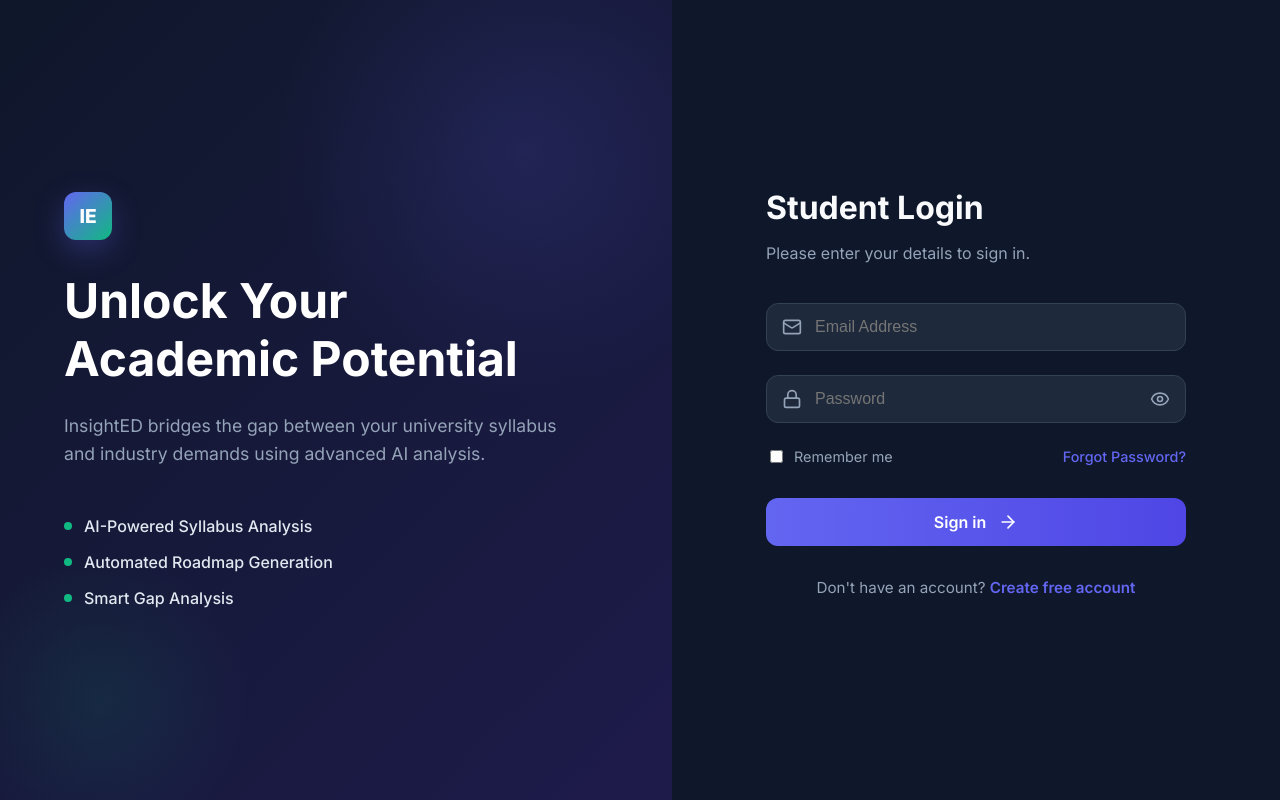
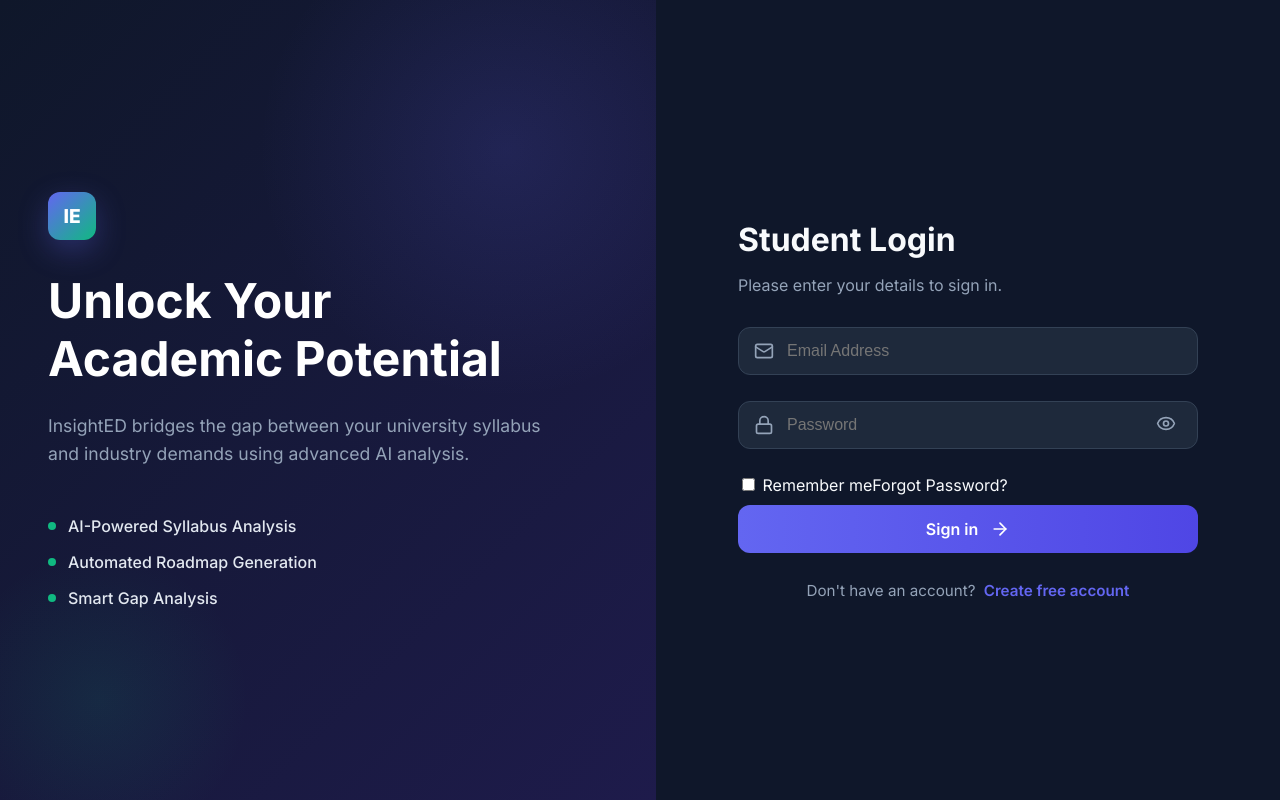
Before and after one commit to rajeevtechie/PBL-1, a React (Vite) app in the folder frontend/: page /login in a window 1280 px wide. Built offline with nearby package versions, Linux system fonts and the light colour scheme.

Commit message:
fixed register page

```diff
--- a/frontend/src/pages/auth/Auth.module.css
+++ b/frontend/src/pages/auth/Auth.module.css
@@ -1,9 +1,9 @@
 .authContainer {
   display: flex;
-  height: 100vh;
+  min-height: 100vh; /* ✅ FIX: allow content to grow */
   width: 100vw;
   background-color: var(--bg-app);
-  overflow: hidden;
+  overflow-y: auto; /* ✅ FIX: enable scroll */
 }
 
 /* LEFT SIDE: Brand */
@@ -14,7 +14,7 @@
   display: flex;
   flex-direction: column;
   justify-content: center;
-  padding: 4rem;
+  padding: 3rem;
   color: white;
   overflow: hidden;
 }
@@ -103,7 +103,7 @@
   border-radius: 50%;
 }
 
-/* RIGHT SIDE: Form */
+/* RIGHT SIDE */
 .formSection {
   flex: 1;
   display: flex;
@@ -111,15 +111,18 @@
   justify-content: center;
   background-color: #0f172a;
   padding: 2rem;
+  padding-top: 3rem;
 }
 
+/* FORM */
 .formWrapper {
   width: 100%;
-  max-width: 420px;
+  max-width: 460px;
+  padding-top: 20px;
 }
 
 .header {
-  margin-bottom: 2.5rem;
+  margin-bottom: 2rem;
 }
 
 .header h2 {
@@ -132,10 +135,10 @@
   color: var(--text-muted);
 }
 
-/* Inputs */
+/* INPUTS */
 .inputGroup {
   position: relative;
-  margin-bottom: 1.5rem;
+  margin-bottom: 1.6rem;
 }
 
 .inputIcon {
@@ -163,7 +166,7 @@
   box-shadow: 0 0 0 2px rgba(99, 102, 241, 0.2);
 }
 
-/* Password toggle */
+/* PASSWORD TOGGLE */
 .passwordToggle {
   position: absolute;
   right: 16px;
@@ -173,41 +176,51 @@
   border: none;
   color: var(--text-muted);
   cursor: pointer;
-  display: flex;
-  align-items: center;
-  justify-content: center;
-  padding: 0;
-  z-index: 5;
-  transition: color 0.2s;
 }
 
 .passwordToggle:hover {
   color: var(--primary);
 }
 
-/* Options */
-.options {
-  display: flex;
-  justify-content: space-between;
-  align-items: center;
-  margin-bottom: 2rem;
-  font-size: 0.9rem;
+/* TERMS */
+.terms {
+  margin-bottom: 1.8rem;
 }
 
-.checkbox {
+.termsLabel {
   display: flex;
   align-items: center;
-  gap: 8px;
+  gap: 10px;
+  font-size: 0.9rem;
   color: var(--text-muted);
   cursor: pointer;
 }
 
-.forgotLink {
+.termsLabel input {
+  width: 16px;
+  height: 16px;
+  accent-color: var(--primary);
+}
+
+.link {
   color: var(--primary);
   font-weight: 500;
 }
 
-/* Button */
+/* ERROR */
+.errorBox {
+  background: rgba(239, 68, 68, 0.1);
+  color: #ef4444;
+  padding: 10px;
+  border-radius: 8px;
+  margin-bottom: 20px;
+  display: flex;
+  align-items: center;
+  gap: 8px;
+  font-size: 0.9rem;
+}
+
+/* BUTTON */
 .submitBtn {
   width: 100%;
   background: linear-gradient(90deg, var(--primary), var(--primary-hover));
@@ -221,6 +234,7 @@
   justify-content: center;
   gap: 12px;
   transition: all 0.2s ease;
+  margin-top: 10px;
 }
 
 .submitBtn:hover {
@@ -231,10 +245,10 @@
   transform: scale(0.98);
 }
 
-/* Footer */
+/* FOOTER */
 .footerText {
   text-align: center;
-  margin-top: 2rem;
+  margin-top: 1.8rem;
   color: var(--text-muted);
   font-size: 0.95rem;
 }
@@ -242,9 +256,10 @@
 .footerText a {
   color: var(--primary);
   font-weight: 600;
+  margin-left: 4px;
 }
 
-/* Mobile */
+/* MOBILE */
 @media (max-width: 900px) {
   .brandSection {
     display: none;
--- a/frontend/src/pages/auth/Register.jsx
+++ b/frontend/src/pages/auth/Register.jsx
@@ -1,6 +1,6 @@
 import React, { useState } from 'react';
 import { useNavigate, Link } from 'react-router-dom';
-import axios from 'axios'; // <--- 1. Import Axios
+import axios from 'axios';
 import {
   User,
   Mail,
@@ -14,7 +14,6 @@
 const Register = () => {
   const navigate = useNavigate();
 
-  // 2. State to hold real user data
   const [formData, setFormData] = useState({
     name: '',
     email: '',
@@ -22,10 +21,11 @@
     confirmPassword: '',
     university: ''
   });
+
+  const [agree, setAgree] = useState(false);
   const [error, setError] = useState('');
   const [loading, setLoading] = useState(false);
 
-  // 3. Update state when user types
   const handleChange = (e) => {
     setFormData({ ...formData, [e.target.name]: e.target.value });
     setError('');
@@ -34,25 +34,25 @@
   const handleRegister = async (e) => {
     e.preventDefault();
 
-    // Basic Validation
     if (formData.password !== formData.confirmPassword) {
       setError("Passwords do not match!");
+      return;
+    }
+
+    if (!agree) {
+      setError("You must agree to Terms & Conditions.");
       return;
     }
 
     setLoading(true);
 
     try {
-      // 4. REAL BACKEND CALL
-      // We send name, email, password to your Node.js server
-      const response = await axios.post('http://localhost:5000/api/auth/register', {
+      await axios.post('http://localhost:5000/api/auth/register', {
         name: formData.name,
         email: formData.email,
         password: formData.password
-        // We don't send confirmPassword or University to DB yet as your backend expects name/email/password
       });
 
-      console.log("Registration Success:", response.data);
       alert("Account created! Please login.");
       navigate('/login');
 
@@ -67,7 +67,7 @@
   return (
     <div className={styles.authContainer}>
 
-      {/* LEFT SIDE: Brand Visuals */}
+      {/* LEFT SIDE */}
       <div className={styles.brandSection}>
         <div className={styles.brandContent}>
           <div className={styles.logoBadge}>IE</div>
@@ -76,17 +76,19 @@
             Create your account to start bridging the gap between your
             university studies and your dream career.
           </p>
+
           <div className={styles.featureList}>
             <div className={styles.feature}><div className={styles.dot}></div> AI Syllabus Parsing</div>
             <div className={styles.feature}><div className={styles.dot}></div> Personalized Study Plans</div>
             <div className={styles.feature}><div className={styles.dot}></div> Industry Skill Matching</div>
           </div>
         </div>
+
         <div className={styles.circle1}></div>
         <div className={styles.circle2}></div>
       </div>
 
-      {/* RIGHT SIDE: Register Form */}
+      {/* RIGHT SIDE */}
       <div className={styles.formSection}>
         <div className={styles.formWrapper}>
 
@@ -95,19 +97,14 @@
             <p>Enter your details to get started.</p>
           </div>
 
-          {/* Error Message */}
           {error && (
-            <div style={{
-              background: 'rgba(239, 68, 68, 0.1)', color: '#ef4444',
-              padding: '10px', borderRadius: '8px', marginBottom: '20px',
-              display: 'flex', alignItems: 'center', gap: '8px', fontSize: '0.9rem'
-            }}>
+            <div className={styles.errorBox}>
               <AlertCircle size={16} /> {error}
             </div>
           )}
 
           <form onSubmit={handleRegister}>
-            {/* Full Name */}
+
             <div className={styles.inputGroup}>
               <User size={20} className={styles.inputIcon} />
               <input
@@ -120,7 +117,6 @@
               />
             </div>
 
-            {/* University (Optional - Visual only for now) */}
             <div className={styles.inputGroup}>
               <GraduationCap size={20} className={styles.inputIcon} />
               <input
@@ -132,7 +128,6 @@
               />
             </div>
 
-            {/* Email */}
             <div className={styles.inputGroup}>
               <Mail size={20} className={styles.inputIcon} />
               <input
@@ -145,7 +140,6 @@
               />
             </div>
 
-            {/* Password */}
             <div className={styles.inputGroup}>
               <Lock size={20} className={styles.inputIcon} />
               <input
@@ -158,7 +152,6 @@
               />
             </div>
 
-            {/* Confirm Password */}
             <div className={styles.inputGroup}>
               <Lock size={20} className={styles.inputIcon} />
               <input
@@ -171,10 +164,29 @@
               />
             </div>
 
-            <button type="submit" className={styles.submitBtn} disabled={loading}>
+            {/* Terms */}
+            <div className={styles.terms}>
+              <label className={styles.termsLabel}>
+                <input
+                  type="checkbox"
+                  checked={agree}
+                  onChange={(e) => setAgree(e.target.checked)}
+                />
+                <span>
+                  I agree to <span className={styles.link}>Terms & Conditions</span>
+                </span>
+              </label>
+            </div>
+
+            <button
+              type="submit"
+              className={styles.submitBtn}
+              disabled={loading || !agree}
+            >
               {loading ? "Creating Account..." : "Create Account"}
               <ArrowRight size={20} />
             </button>
+
           </form>
 
           <p className={styles.footerText}>
```
